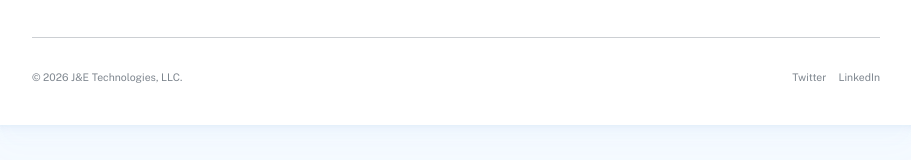
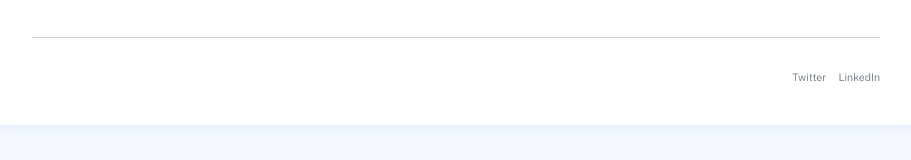
Before and after one commit to dmytro-webild/707601ce-759f-45a2-b907-edfa8a26ddfc, a React (Vite) app: page / in a window 1280 px wide. Shown: the part 2818-2978 px from the top of the page, without its empty margins (184-1095 px from the left). Built offline with nearby package versions, Linux system fonts and the light colour scheme; a web font is replaced by a local one.

Commit message:
Update src/components/Layout.tsx

```diff
--- a/src/components/Layout.tsx
+++ b/src/components/Layout.tsx
@@ -96,7 +96,7 @@ export default function Layout() {
           ],
         },
       ]}
-      copyright="© 2026 J&E Technologies, LLC."
+      copyright=""
       links={[
         {
           label: "Twitter",
```
